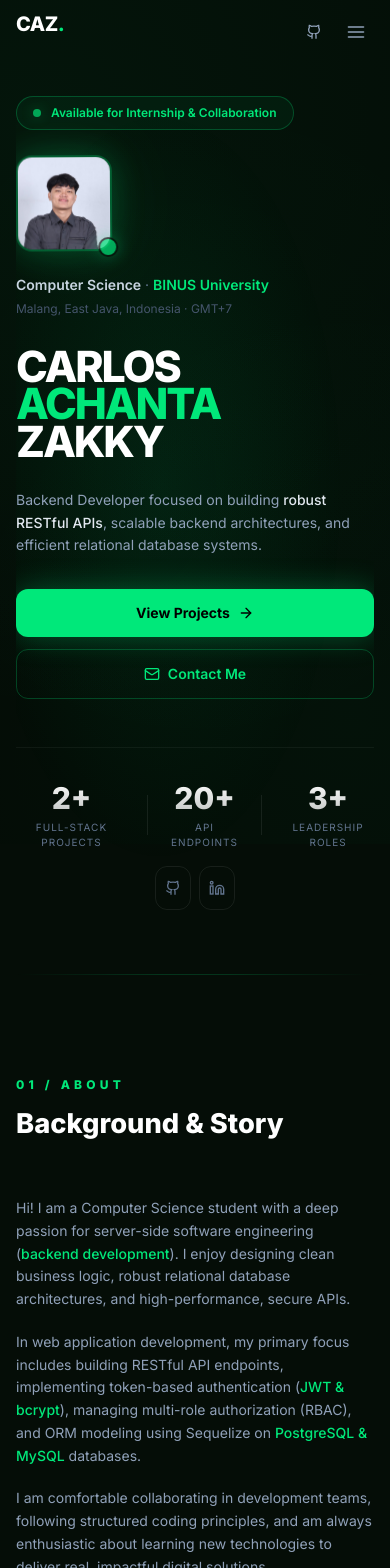
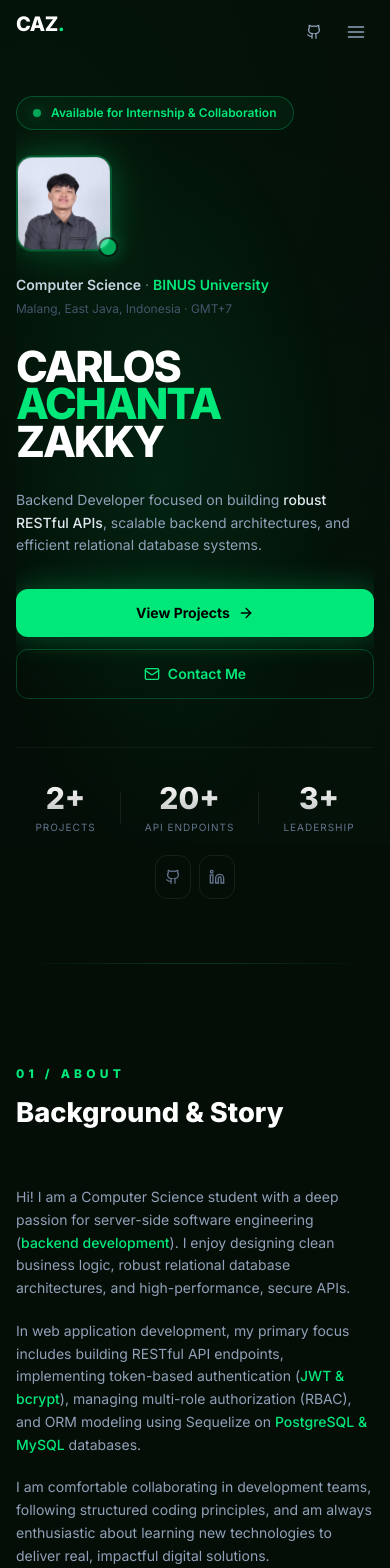
Before and after one commit to clozz11/Web-Portofolio, a Next.js app: page / in a window 390 px wide. Shown: the top 1568 px of the page. Built offline with nearby package versions, Linux system fonts and the light colour scheme.

Commit message:
fix: stats+socials stacked vertically centered on mobile, slider dots smaller
- Stats: flex-col on mobile so buttons appear below stats, all centered
- Social buttons: shrink-0 + inline-flex ensure icon-only compact
- Slider dots: reduced from 1.5px to 5px inactive, 2.5px wide active

```diff
--- a/src/components/HeroSection.tsx
+++ b/src/components/HeroSection.tsx
@@ -89,39 +89,42 @@ export default function HeroSection() {
         {/* ── Stats + Socials ── */}
         <div className="pt-8 border-t border-white/5">
 
-          {/* Stats — centered on mobile */}
-          <div className="flex items-center justify-center sm:justify-start gap-5 sm:gap-12">
-            <div className="animate-stats stats-delay-1 text-center sm:text-left">
+          {/* Stats — stacked vertically + centered on mobile, horizontal on desktop */}
+          <div className="flex flex-col sm:flex-row items-center sm:items-start gap-5 sm:gap-12">
+
+            {/* Row: 3 stats side by side on ALL sizes, centered */}
+            <div className="flex items-center justify-center gap-6 sm:gap-12 w-full sm:w-auto">
+              <div className="animate-stats stats-delay-1 text-center">
                 <div className="text-3xl sm:text-4xl font-extrabold font-heading stat-number">2+</div>
-              <div className="text-[10px] sm:text-xs text-slate-500 mt-1 uppercase tracking-widest">Full-Stack Projects</div>
+                <div className="text-[10px] sm:text-xs text-slate-500 mt-1 uppercase tracking-widest">Projects</div>
               </div>
 
-            <div className="w-px h-10 bg-white/8" />
+              <div className="w-px h-8 bg-white/8" />
 
-            <div className="animate-stats stats-delay-2 text-center sm:text-left relative group cursor-default">
+              <div className="animate-stats stats-delay-2 text-center relative group cursor-default">
                 <div className="text-3xl sm:text-4xl font-extrabold font-heading stat-number">20+</div>
                 <div className="text-[10px] sm:text-xs text-slate-500 mt-1 uppercase tracking-widest">API Endpoints</div>
-              <div className="absolute bottom-full left-1/2 -translate-x-1/2 sm:left-0 sm:translate-x-0 mb-2 w-56 px-3 py-2 rounded-lg bg-forest-800 border border-green-400/15 text-xs text-slate-300 opacity-0 group-hover:opacity-100 transition-opacity pointer-events-none z-20 shadow-xl">
+                <div className="absolute bottom-full left-1/2 -translate-x-1/2 mb-2 w-52 px-3 py-2 rounded-lg bg-forest-800 border border-green-400/15 text-xs text-slate-300 opacity-0 group-hover:opacity-100 transition-opacity pointer-events-none z-20 shadow-xl">
                   Auth, product, cart, order, stock &amp; AI detection endpoints
                 </div>
               </div>
 
-            <div className="w-px h-10 bg-white/8" />
+              <div className="w-px h-8 bg-white/8" />
 
-            <div className="animate-stats stats-delay-3 text-center sm:text-left">
+              <div className="animate-stats stats-delay-3 text-center">
                 <div className="text-3xl sm:text-4xl font-extrabold font-heading stat-number">3+</div>
-              <div className="text-[10px] sm:text-xs text-slate-500 mt-1 uppercase tracking-widest">Leadership Roles</div>
+                <div className="text-[10px] sm:text-xs text-slate-500 mt-1 uppercase tracking-widest">Leadership</div>
               </div>
             </div>
 
-          {/* Social buttons — centered on mobile, icon-only compact */}
-          <div className="flex items-center justify-center sm:justify-start gap-2 mt-4">
+            {/* Social icon buttons — centered below stats on mobile */}
+            <div className="flex items-center justify-center gap-2 sm:ml-auto">
               <a
                 href="https://github.com/clozz11"
                 target="_blank"
                 rel="noreferrer"
                 aria-label="GitHub"
-              className="w-9 h-9 flex items-center justify-center rounded-xl border border-white/8 text-slate-500 hover:text-green-400 hover:border-green-400/25 hover:bg-green-400/5 transition-all duration-200"
+                className="w-9 h-9 inline-flex items-center justify-center rounded-xl border border-white/8 text-slate-500 hover:text-green-400 hover:border-green-400/25 hover:bg-green-400/5 transition-all duration-200 shrink-0"
               >
                 <svg className="w-4 h-4" fill="none" stroke="currentColor" strokeWidth={2} viewBox="0 0 24 24">
                   <path d="M15 22v-4a4.8 4.8 0 0 0-1-3.5c3 0 6-2 6-5.5.08-1.25-.27-2.48-1-3.5.28-1.15.28-2.35 0-3.5 0 0-1 0-3 1.5-2.64-.5-5.36-.5-8 0C6 2 5 2 5 2c-.3 1.15-.3 2.35 0 3.5A5.403 5.403 0 0 0 4 9c0 3.5 3 5.5 6 5.5-.39.49-.68 1.05-.85 1.65-.17.6-.22 1.23-.15 1.85v4" />
@@ -133,7 +136,7 @@ export default function HeroSection() {
                 target="_blank"
                 rel="noreferrer"
                 aria-label="LinkedIn"
-              className="w-9 h-9 flex items-center justify-center rounded-xl border border-white/8 text-slate-500 hover:text-green-400 hover:border-green-400/25 hover:bg-green-400/5 transition-all duration-200"
+                className="w-9 h-9 inline-flex items-center justify-center rounded-xl border border-white/8 text-slate-500 hover:text-green-400 hover:border-green-400/25 hover:bg-green-400/5 transition-all duration-200 shrink-0"
               >
                 <svg className="w-4 h-4" fill="none" stroke="currentColor" strokeWidth={2} viewBox="0 0 24 24">
                   <path d="M16 8a6 6 0 0 1 6 6v7h-4v-7a2 2 0 0 0-2-2 2 2 0 0 0-2 2v7h-4v-7a6 6 0 0 1 6-6z" />
@@ -145,6 +148,7 @@ export default function HeroSection() {
 
           </div>
         </div>
+      </div>
     </section>
   );
 }
--- a/src/components/ProjectSlider.tsx
+++ b/src/components/ProjectSlider.tsx
@@ -71,7 +71,7 @@ export default function ProjectSlider({ slides }: ProjectSliderProps) {
       </button>
 
       {/* ── Dot Indicators ── */}
-      <div className="absolute top-3 right-3 z-20 flex items-center gap-1 px-2 py-1 rounded-full bg-black/50 border border-white/8 backdrop-blur-sm">
+      <div className="absolute top-2.5 right-2.5 z-20 flex items-center gap-[3px] px-1.5 py-0.5 rounded-full bg-black/50 border border-white/8 backdrop-blur-sm">
         {slides.map((_, idx) => (
           <button
             key={idx}
@@ -80,8 +80,8 @@ export default function ProjectSlider({ slides }: ProjectSliderProps) {
             aria-label={`Ke slide ${idx + 1}`}
             className={`rounded-full transition-all duration-300 ${
               idx === current
-                ? "w-3 h-1.5 bg-green-400"
-                : "w-1.5 h-1.5 bg-slate-600 hover:bg-green-400/60"
+                ? "w-2.5 h-[5px] bg-green-400"
+                : "w-[5px] h-[5px] bg-slate-600 hover:bg-green-400/60"
             }`}
           />
         ))}
```
Lines whose indentation alone changed are shown as unchanged.
